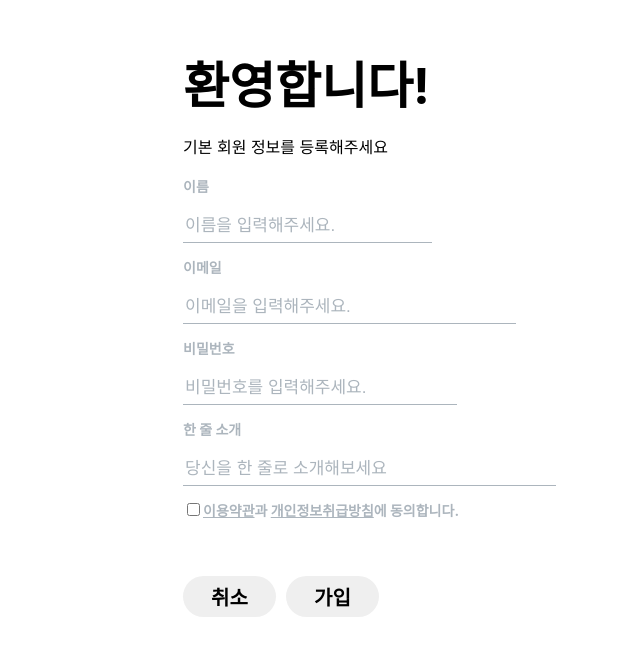
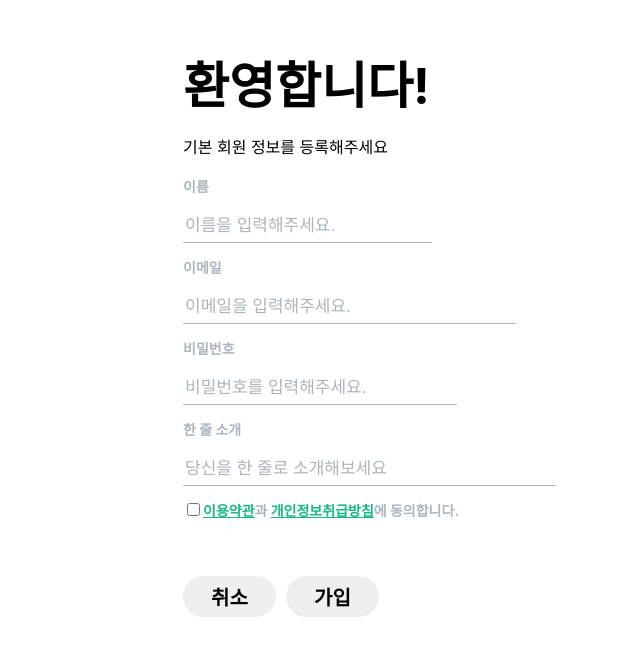
Before and after one commit to 4th-PARD-WEB-PART/JeongMinchan, a React (Create React App) app in the folder pard_4th_jeongminchan_velog/: page / in a window 1280 px wide. Shown: the part 122-778 px from the top of the page, without its empty margins (467-1107 px from the left). Built offline with nearby package versions, Linux system fonts and the light colour scheme.

Commit message:
React App - Velog Sign-up

```diff
--- a/pard_4th_jeongminchan_velog/src/RegisterPage/Mycomponent.js
+++ b/pard_4th_jeongminchan_velog/src/RegisterPage/Mycomponent.js
@@ -14,6 +14,7 @@ export const Input = styled.input `
 /* Label 밑줄 요소 */
 export const Span = styled.span `
   text-decoration: underline;
+  color: #15B886;
 `;
 
 
@@ -22,9 +23,7 @@ export const Label = styled.p `
   font-size: 14px;
   font-weight: bold;
   color: #ACB5BD;
-  &:hover ${Span}{
-    color: #15B886;
-  }
+
 `;
 
 /* 헤더 -> H1 */
@@ -112,6 +111,7 @@ export const Introduce = styled.div `
 /* ------------------------------------------개인정보 약관 동의 요소-------------------------------------------- */
 
 export const Checkbox = styled.input `
+&:$
 `;
 
 export const Box = styled.div `
```
